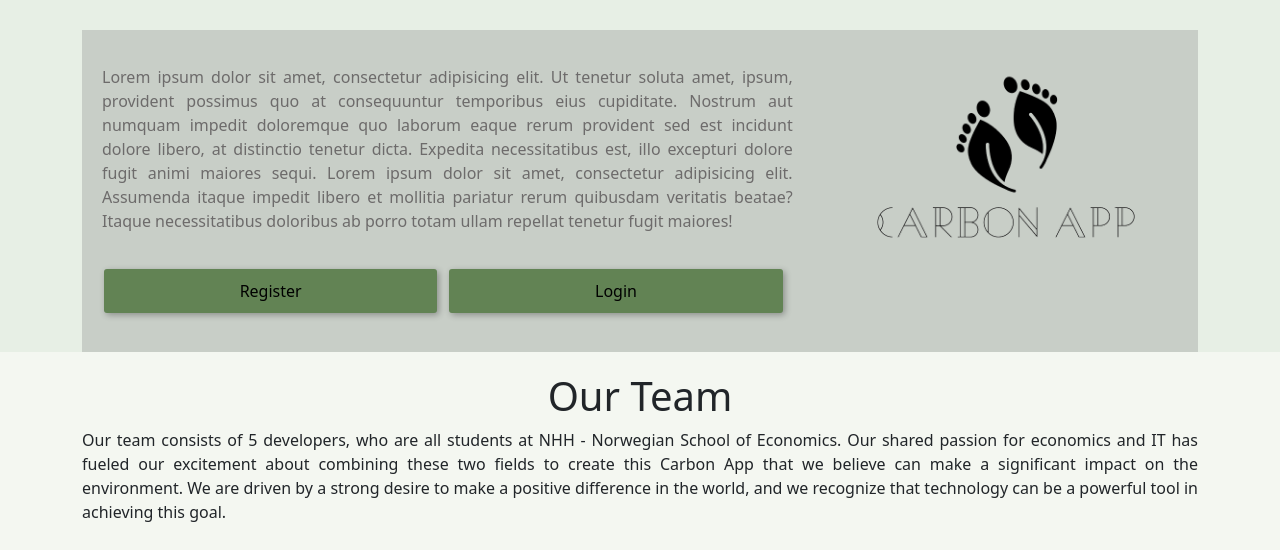
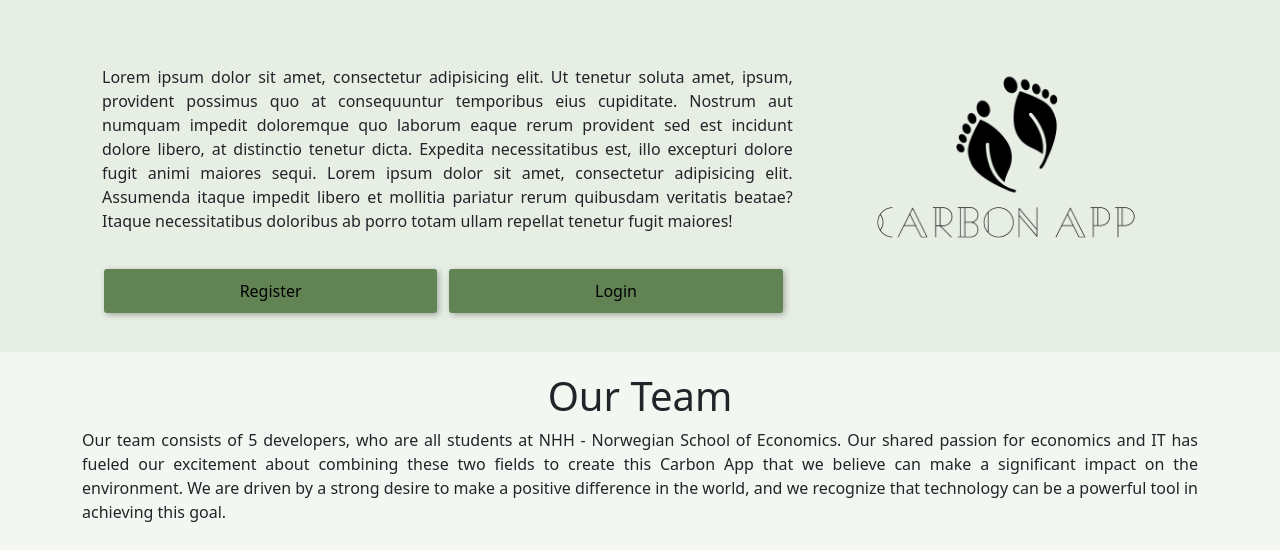
Before and after one commit to s203645/FOR19-final, a Flask app: page / in a window 1280 px wide. Shown: the part 53-603 px from the top of the page. Run offline with Flask 2, Linux system fonts and the light colour scheme; some libraries are stand-ins or nearby versions.

Commit message:
fixed color header

```diff
--- a/app/static/home.css
+++ b/app/static/home.css
@@ -4,8 +4,6 @@
 }
 .header_home {
   display: flex;
-  color: rgb(109, 107, 107);
-  background-color: #9395935e;
 }
 
 .home .title:nth-of-type(1) {
```
